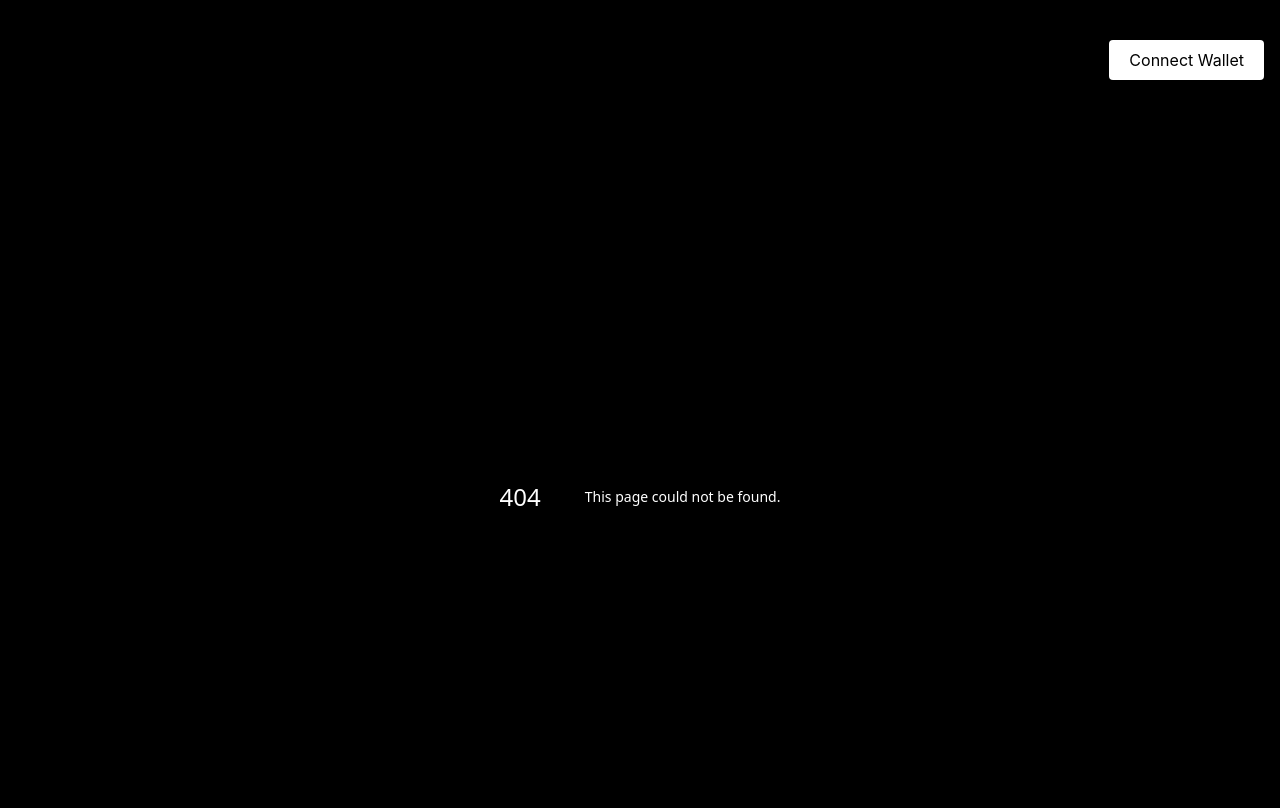
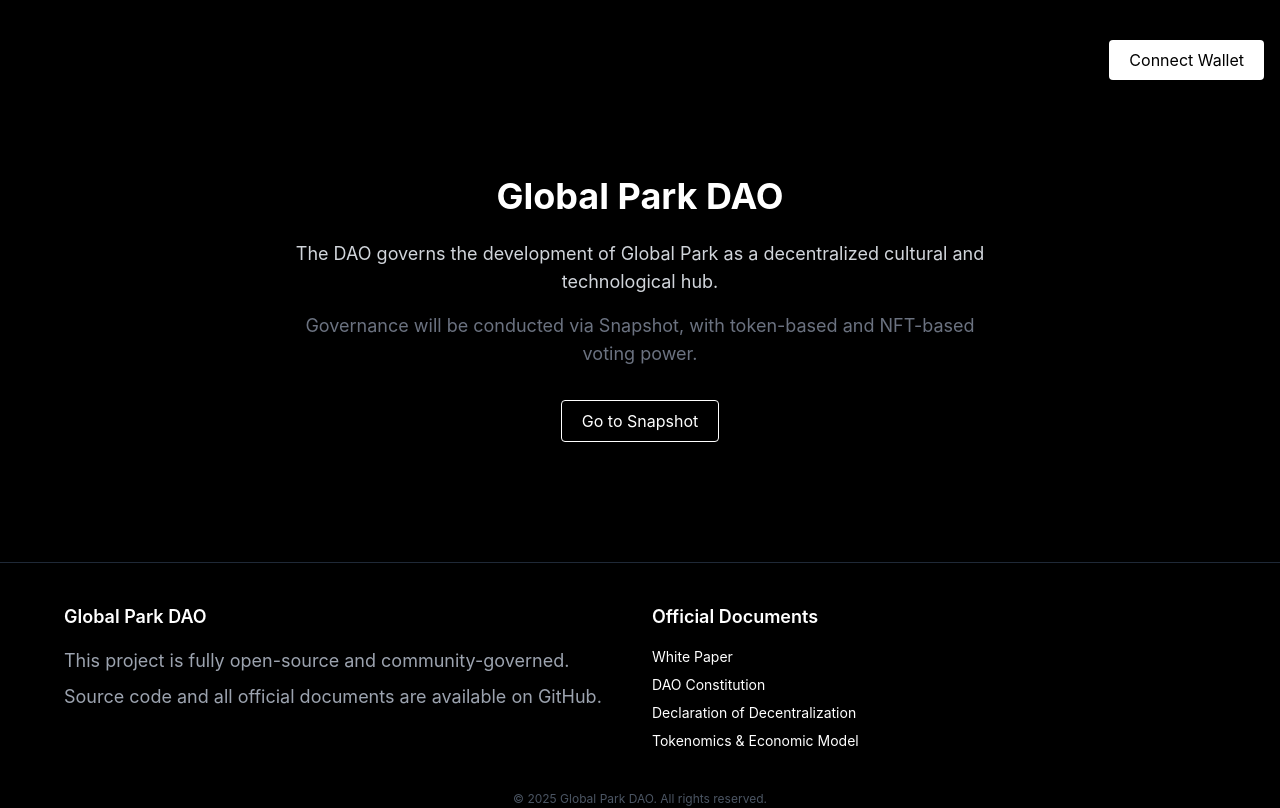
Before and after one commit to GPARKPRO/globalpark-site, a Next.js app: page /dao in a window 1280 px wide. Before the commit this address had no page. Shown: the top 808 px of the page. Built offline with nearby package versions, Linux system fonts and the light colour scheme.

Commit message:
Create page.tsx

```diff
--- /dev/null
+++ b/app/dao/page.tsx
@@ -0,0 +1,24 @@
+export default function DaoPage() {
+  return (
+    <div className="max-w-3xl mx-auto py-20 px-6 text-center">
+      <h1 className="text-4xl font-bold mb-6">Global Park DAO</h1>
+      <p className="text-gray-300 mb-4">
+        The DAO governs the development of Global Park as a decentralized cultural and technological hub.
+      </p>
+      <p className="text-gray-500">
+        Governance will be conducted via Snapshot, with token-based and NFT-based voting power.
+      </p>
+
+      <div className="mt-8">
+        <a
+          href="https://snapshot.org/#/globalpark.eth"
+          target="_blank"
+          rel="noopener noreferrer"
+          className="inline-block px-5 py-2 border border-white rounded hover:bg-white hover:text-black transition"
+        >
+          Go to Snapshot
+        </a>
+      </div>
+    </div>
+  )
+}
```
